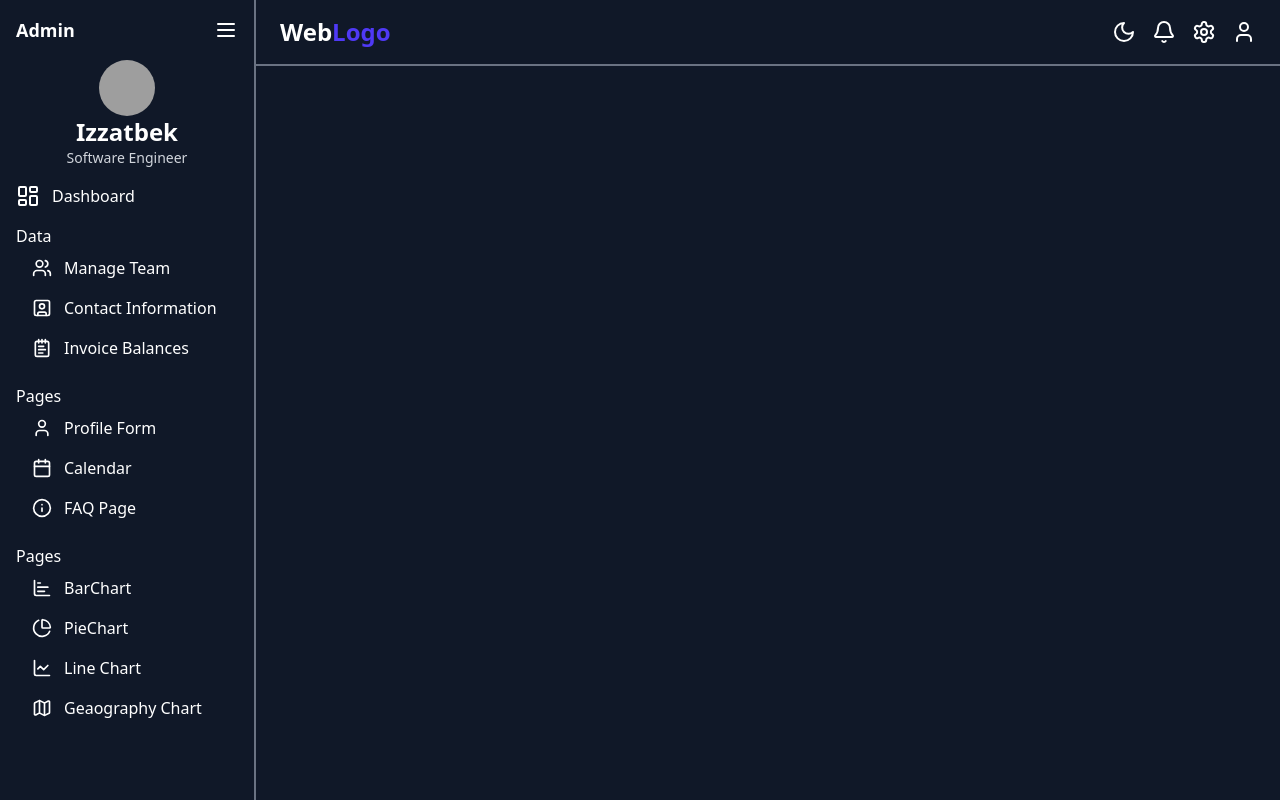
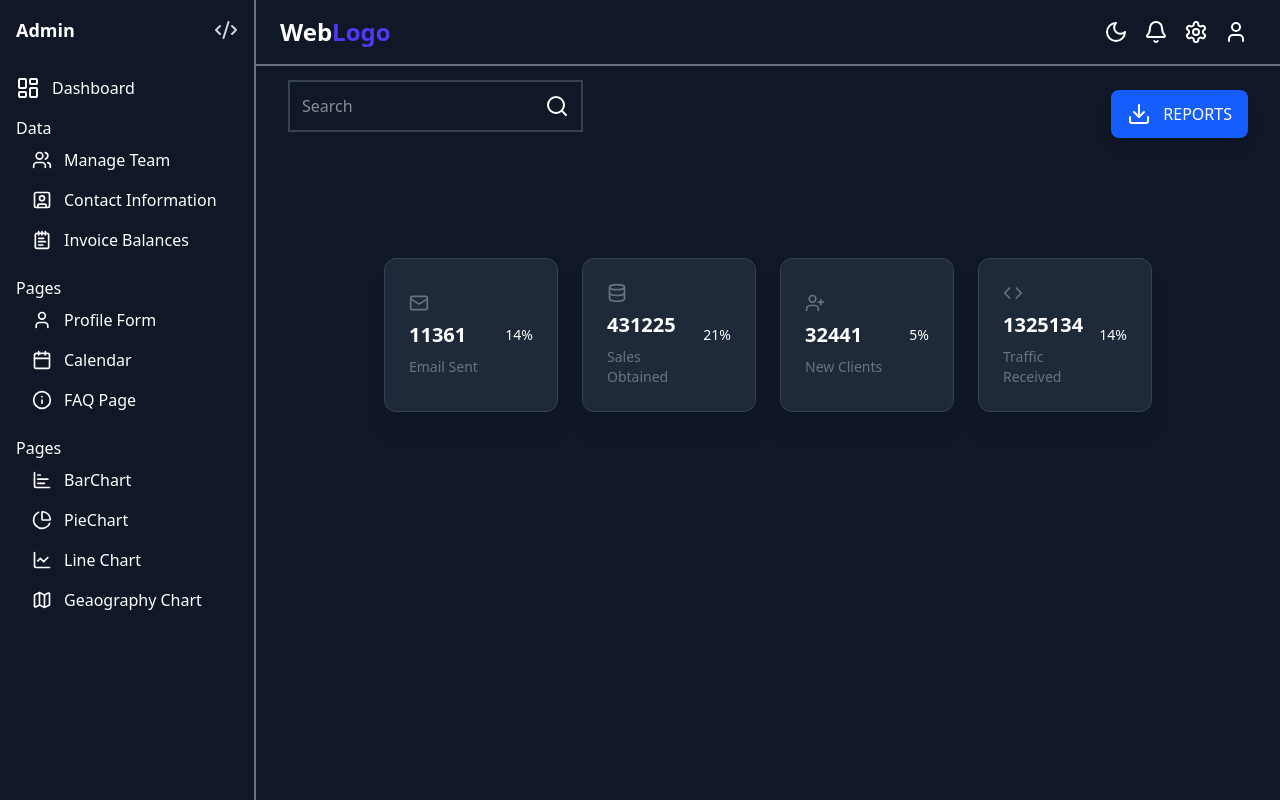
Before and after one commit to IncridableAcuman/Admin_Panel, a React (Vite) app in the folder client/: page / in a window 1280 px wide. Built offline with nearby package versions, Linux system fonts and the light colour scheme; grey boxes are pictures that could not be loaded.

Commit message:
admin panel

```diff
--- /dev/null
+++ b/client/src/components/CartItem.jsx
@@ -0,0 +1,32 @@
+import { Code, Database, Mail, UserPlus } from 'lucide-react'
+import React from 'react'
+
+const CartItem = () => {
+    const CardRecourse=[
+        {title:"Email Sent",icon:<Mail size={20}/>,count:11361,staticPrasent:14},
+        {title:"Sales Obtained",icon:<Database size={20}/>,count:431225,staticPrasent:21},
+        {title:"New Clients",icon:<UserPlus size={20}/>,count:32441,staticPrasent:5},
+        {title:"Traffic Received",icon:<Code size={20}/>,count:1325134,staticPrasent:14}
+    ]
+  return (
+    <>
+    <div className="grid grid-cols-1 sm:grid-cols-2 md:grid-cols-3 lg:grid-cols-4 gap-6">
+        {CardRecourse.map((item,index)=>(
+          <div key={index} className="flex items-center justify-between group bg-gray-800 bg-opacity-50 backdrop-blur-lg p-6 rounded-xl shadow-xl hover:shadow-2xl
+           transform hover:-translate-y-2 transition-all duration-300 border border-gray-700 hover:border-2 hover:border-slate-700">
+            <div className="space-y-2">
+              <p className='text-gray-500'>{item.icon}</p>
+              <p className='text-xl font-semibold'>{item.count}</p>
+              <p className='text-sm text-gray-500'>{item.title}</p>
+            </div>
+            <div className="b">
+              <p className='text-sm'>{item.staticPrasent}%</p>
+            </div>
+          </div>
+        ))}
+    </div>
+    </>
+  )
+}
+
+export default CartItem
--- a/client/src/components/Navbar.jsx
+++ b/client/src/components/Navbar.jsx
@@ -1,11 +1,10 @@
-import React from 'react'
 import { Bell, Moon, Settings, User } from 'lucide-react'
 const Navbar = () => {
   return (
     <>
    <div className="fixed top-0 left-0 w-full flex items-center justify-between px-6 py-4 bg-gray-900 text-white border-b-2 border-gray-500">
-        <h1 className='text-2xl ml-64 font-semibold cursor-pointer hover:text-indigo-600 transition'>Web<span className='text-indigo-600'>Logo</span></h1>
-        <div className="flex items-center gap-4 cursor-pointer">
+        <h1 className=' text-2xl lg:ml-64 font-semibold cursor-pointer hover:text-indigo-600 transition'>Web<span className='text-indigo-600'>Logo</span></h1>
+        <div className="flex items-center gap-4 mr-2 cursor-pointer">
             <Moon className='hover:text-gray-500 transition'/>
             <Bell className='hover:text-gray-500 transition'/>
             <Settings className='hover:text-gray-500 transition'/>
--- a/client/src/components/Sidebar.jsx
+++ b/client/src/components/Sidebar.jsx
@@ -1,7 +1,8 @@
-import { Calendar, ChartBar, ChartLine, ChartPie, Info, LayoutDashboard, Map, Menu, NotepadText, User, Users, UserSquare,} from 'lucide-react'
-import React from 'react'
+import { Calendar, ChartBar, ChartLine, ChartPie, Code2, Info, LayoutDashboard, Map, Menu, NotepadText, User, Users, UserSquare, X,} from 'lucide-react'
+import React, { useState } from 'react'
 
 const Sidebar = () => {
+    const [isOpen,setIsOpen]=useState(false);
     const SidebarData=[
         {name:"Manage Team",icon:<Users size={20}/>,path:"#"},
         {name:"Contact Information",icon:<UserSquare size={20}/>,path:"#"},
@@ -20,20 +21,24 @@ const Sidebar = () => {
     ]
   return (
     <>
-    <div className="w-64 fixed top-0 left-0 bg-gray-900 text-white border-r-2 border-gray-500 min-h-screen">
+    <div className="flex">
+       <div className={`w-64 fixed top-0 left-0 bg-gray-900 text-white border-r-2 border-gray-500 min-h-screen
+        z-50 transform ${isOpen ? "translate-x-0":"-translate-x-64"} transition-transform duration-300 ease-in-out lg:translate-x-0`}>
         <div className="flex items-center justify-between p-4">
             <h2 className='text-lg font-semibold'>Admin</h2>
-            <Menu/>
+            <Code2  className='cursor-pointer text-gray-300 hover:text-white transition hidden lg:block'/>
+            {isOpen && (
+            <button className='lg:hidden text-gray-300 cursor-pointer hover:text-white'size={24} onClick={()=>setIsOpen(false)}>
+                <X />
+            </button>
+        )}
         </div>
-        <div className="text-center">
-            <img src="./girl.jpg" alt="logo" className='w-14 h-14 mx-auto rounded-full' />
-            <h2 className='text-2xl font-bold'>Izzatbek</h2>
-            <p className='text-sm text-gray-300'>Software Engineer</p>
-        </div>
+
         <div className="flex items-center px-4 py-2 gap-3 mt-2">
             <LayoutDashboard/>
             <p>Dashboard</p>
         </div>
+
         <div className=" px-4 py-2">
             <p>Data</p>
             {SidebarData.map((item,index)=>(
@@ -65,6 +70,13 @@ const Sidebar = () => {
             ))}
         </div>
     </div>
+        {!isOpen && (
+            <button onClick={()=>setIsOpen(true)} className='lg:hidden fixed  top-5 right-0 cursor-pointer text-gray-300 hover:text-white transition'>
+                <Menu size={24}/>
+            </button>
+        )}
+    </div>
+
     </>
   )
 }
--- a/client/src/pages/Home/Home.jsx
+++ b/client/src/pages/Home/Home.jsx
@@ -1,12 +1,27 @@
 import React from 'react'
 import Sidebar from '../../components/Sidebar'
 import Navbar from '../../components/Navbar'
+import CartItem from '../../components/CartItem'
+import { Download, Search } from 'lucide-react'
 const Home = () => {
   return (
     <>
-    <div className="bg-gray-900 min-h-screen">
+    <div className="bg-gray-900 min-h-screen text-white">
           <Navbar/>
           <Sidebar/>
+          <div className=" flex flex-col md:flex-row md:ml-64 mt-16 px-8 py-4  items-center justify-between">
+            <div className="flex items-center gap-3 border-2 mb-4 border-gray-700 p-3">
+              <input type="text" placeholder='Search' className='outline-none bg-transparent text-white' />
+              <Search/>
+            </div>
+            <div className="flex items-center gap-3 px-4 py-3 cursor-pointer uppercase shadow-lg bg-blue-600 rounded-lg hover:bg-blue-800 transition duration-300">
+              <Download/>
+              <h2>reports</h2>
+            </div>
+          </div>
+          <div className="lg:ml-64 mt-16 normalize">
+            <CartItem/>
+          </div>
     </div>
 
     </>
```
